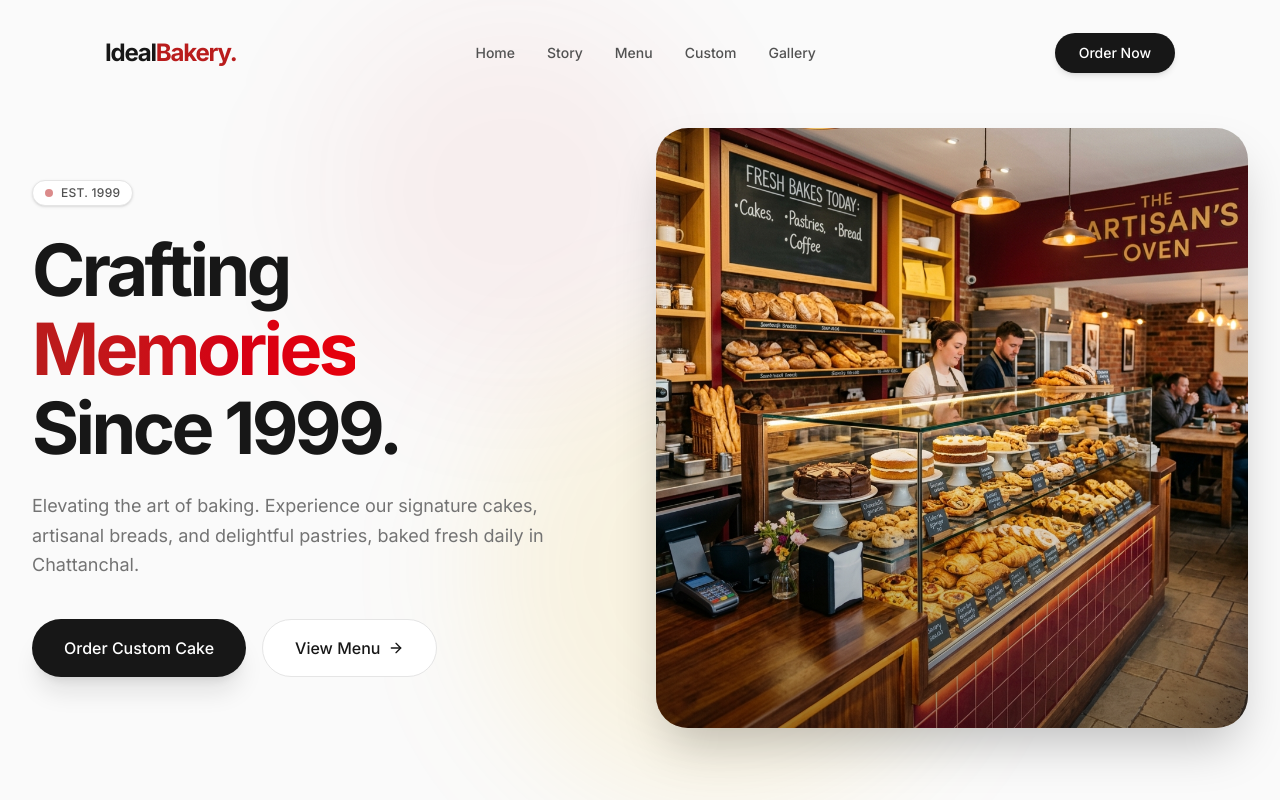
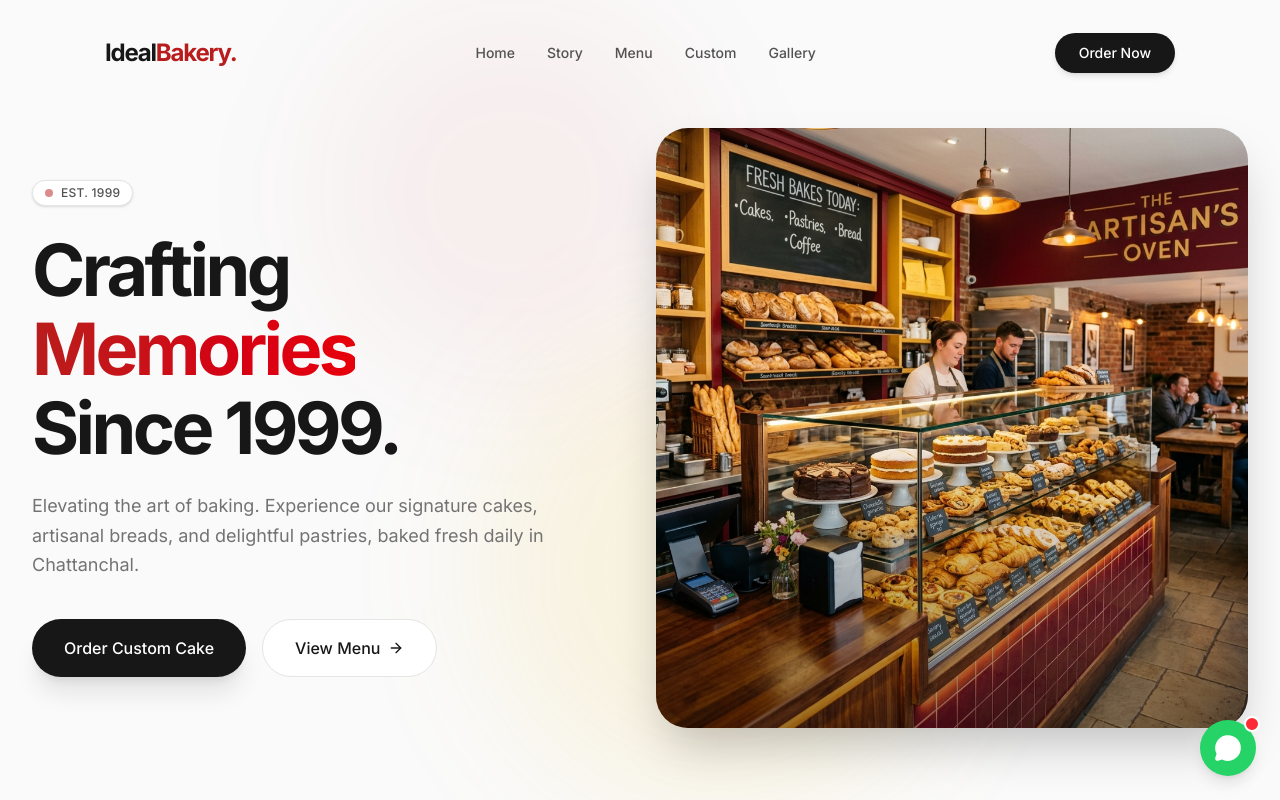
Before and after one commit to safwanmv/ideal-bakery, a Next.js app: page / in a window 1280 px wide. Shown: the top 800 px of the page. Built offline with nearby package versions, Linux system fonts and the light colour scheme.

Commit message:
Add global floating WhatsApp button and update message to trilingual

```diff
--- a/src/app/layout.tsx
+++ b/src/app/layout.tsx
@@ -3,6 +3,7 @@ import { Inter } from "next/font/google";
 import "./globals.css";
 import Header from "@/components/Header";
 import Footer from "@/components/Footer";
+import FloatingWhatsApp from "@/components/FloatingWhatsApp";
 
 const inter = Inter({
   variable: "--font-inter",
@@ -26,6 +27,7 @@ export default function RootLayout({
         <Header />
         <main className="flex-grow">{children}</main>
         <Footer />
+        <FloatingWhatsApp />
       </body>
     </html>
   );
--- a/src/components/Contact.tsx
+++ b/src/components/Contact.tsx
@@ -4,7 +4,12 @@ import { MapPin, Phone, Clock, MessageCircle } from "lucide-react";
 import { motion } from "framer-motion";
 
 export default function Contact() {
-  const whatsappMessage = encodeURIComponent("Hi Ideal Bakery! I have some inquiries about your products and would like to place an order.");
+  const message = `Hi Ideal Bakery! I have some inquiries about your products and would like to place an order.
+
+നമസ്കാരം ഐഡിയൽ ബേക്കറി! എനിക്ക് ചില വിവരങ്ങൾ അറിയാനും ഓർഡർ ചെയ്യാനും താല്പര്യമുണ്ട്.
+
+ನಮಸ್ಕಾರ ಐಡಿಯಲ್ ಬೇಕರಿ! ನಾನು ಕೆಲವು ಮಾಹಿತಿಯನ್ನು ತಿಳಿಯಲು ಮತ್ತು ಆರ್ಡರ್ ಮಾಡಲು ಬಯಸುತ್ತೇನೆ.`;
+  const whatsappMessage = encodeURIComponent(message);
   const whatsappUrl = `https://wa.me/919876543210?text=${whatsappMessage}`;
 
   return (
--- /dev/null
+++ b/src/components/FloatingWhatsApp.tsx
@@ -0,0 +1,42 @@
+"use client";
+
+import { MessageCircle } from "lucide-react";
+import { motion } from "framer-motion";
+
+export default function FloatingWhatsApp() {
+  const message = `Hi Ideal Bakery! I have some inquiries about your products and would like to place an order.
+
+നമസ്കാരം ഐഡിയൽ ബേക്കറി! എനിക്ക് ചില വിവരങ്ങൾ അറിയാനും ഓർഡർ ചെയ്യാനും താല്പര്യമുണ്ട്.
+
+ನಮಸ್ಕಾರ ಐಡಿಯಲ್ ಬೇಕರಿ! ನಾನು ಕೆಲವು ಮಾಹಿತಿಯನ್ನು ತಿಳಿಯಲು ಮತ್ತು ಆರ್ಡರ್ ಮಾಡಲು ಬಯಸುತ್ತೇನೆ.`;
+
+  const whatsappUrl = `https://wa.me/919876543210?text=${encodeURIComponent(message)}`;
+
+  return (
+    <motion.div
+      initial={{ scale: 0, opacity: 0 }}
+      animate={{ scale: 1, opacity: 1 }}
+      transition={{ type: "spring", stiffness: 260, damping: 20, delay: 1 }}
+      className="fixed bottom-6 right-6 z-50"
+    >
+      <a
+        href={whatsappUrl}
+        target="_blank"
+        rel="noopener noreferrer"
+        className="flex items-center justify-center w-14 h-14 bg-[#25D366] text-white rounded-full shadow-lg hover:bg-[#20bd5a] hover:scale-110 active:scale-95 transition-all duration-300 relative group"
+        aria-label="Chat with us on WhatsApp"
+      >
+        <span className="absolute -top-1 -right-1 flex h-4 w-4">
+          <span className="animate-ping absolute inline-flex h-full w-full rounded-full bg-white opacity-75"></span>
+          <span className="relative inline-flex rounded-full h-4 w-4 bg-red-500 border-2 border-white"></span>
+        </span>
+        <MessageCircle className="w-7 h-7 fill-current" />
+
+        {/* Tooltip */}
+        <span className="absolute right-full mr-4 bg-white text-neutral-800 text-sm font-semibold px-4 py-2 rounded-xl shadow-xl opacity-0 group-hover:opacity-100 transition-opacity duration-300 pointer-events-none whitespace-nowrap border border-neutral-100">
+          Chat with us
+        </span>
+      </a>
+    </motion.div>
+  );
+}
```
